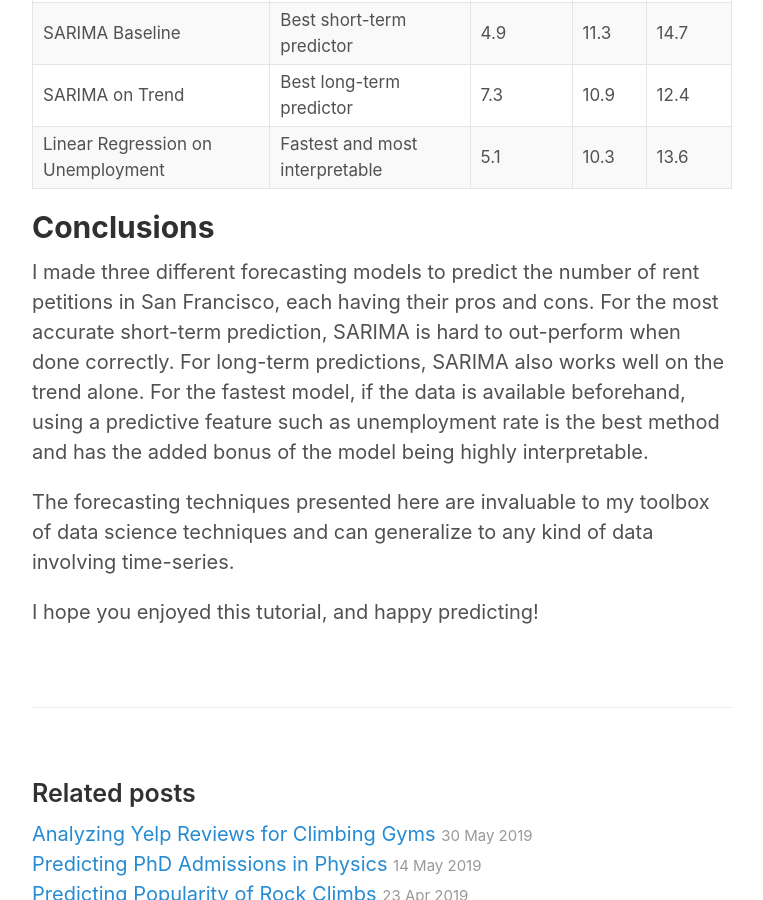
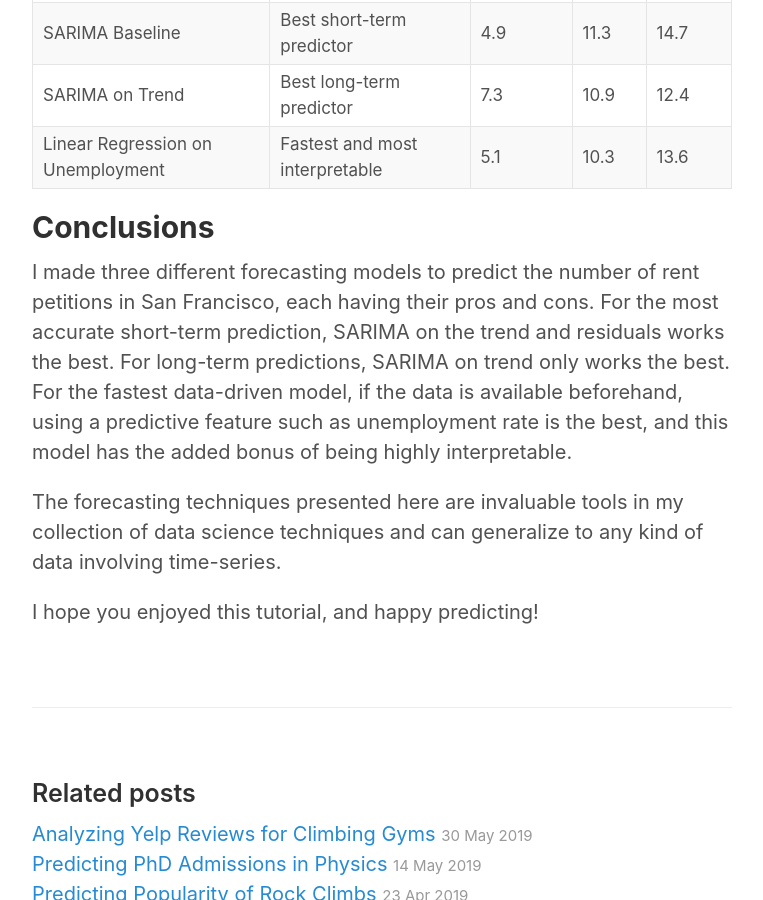
Before and after one commit to harrisonized/harrisonized.github.io, a Jekyll site: the page built from _posts/2019-06-25-sf-rent-petitions.md, in a window 1280 px wide and 900 px high, scrolled down 14957 px. Shown: the whole window, without its empty margins (258-1021 px from the left). Built offline with Jekyll 4.4.1, drawn with Linux system fonts in a browser that asks for light colours; some of the changed text lies outside the part shown.

Commit message:
rewording

```diff
--- a/_posts/2019-06-25-sf-rent-petitions.md
+++ b/_posts/2019-06-25-sf-rent-petitions.md
@@ -256,8 +256,8 @@ The following table summarizes the results of the modeling and the advantages of
 
 ## **Conclusions**
 
-I made three different forecasting models to predict the number of rent petitions in San Francisco, each having their pros and cons. For the most accurate short-term prediction, SARIMA is hard to out-perform when done correctly. For long-term predictions, SARIMA also works well on the trend alone. For the fastest model, if the data is available beforehand, using a predictive feature such as unemployment rate is the best method and has the added bonus of the model being highly interpretable.
+I made three different forecasting models to predict the number of rent petitions in San Francisco, each having their pros and cons. For the most accurate short-term prediction, SARIMA on the trend and residuals works the best. For long-term predictions, SARIMA on trend only works the best. For the fastest data-driven model, if the data is available beforehand, using a predictive feature such as unemployment rate is the best, and this model has the added bonus of being highly interpretable.
 
-The forecasting techniques presented here are invaluable to my toolbox of data science techniques and can generalize to any kind of data involving time-series.
+The forecasting techniques presented here are invaluable tools in my collection of data science techniques and can generalize to any kind of data involving time-series.
 
 I hope you enjoyed this tutorial, and happy predicting!
```
Also changed, not shown: other parts of _posts/2019-06-25-sf-rent-petitions.md (+2 -2 lines).
